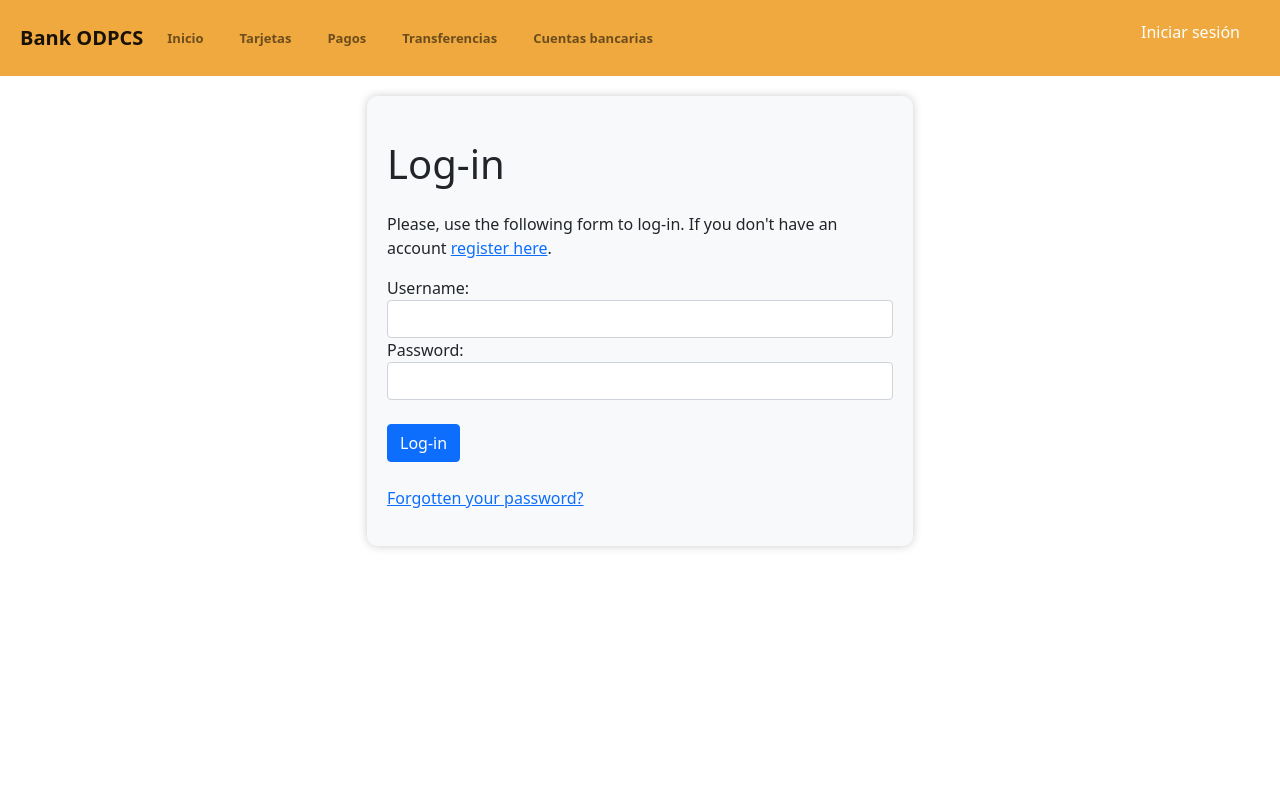
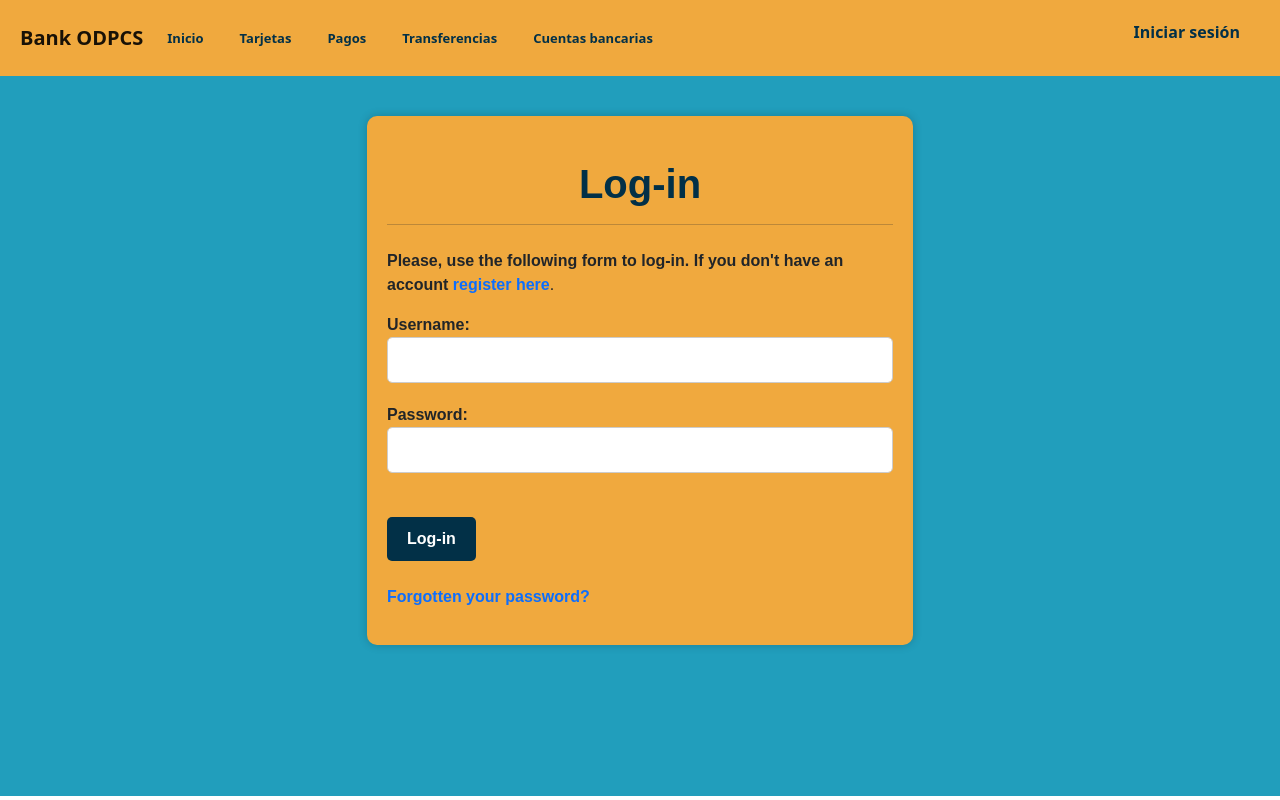
Before and after one commit to yhorm4884/Bank-DAW, a Django app: page /client/login/ in a window 1280 px wide. Run offline with Django 4.2, Linux system fonts and the light colour scheme.

Commit message:
CSS Base.html + Login.html

```diff
--- a/clients/static/css/base.css
+++ b/clients/static/css/base.css
@@ -1,8 +1,9 @@
 body {
     font-family: Arial, sans-serif;
-    background-color: #fff;
+    background-color: #219ebc;
     margin: 0;
     padding: 0;
+    height: 100%;
 }
 
 header {
@@ -45,8 +46,9 @@ nav a:hover {
 }
 
 .user a {
-    color: #fff;
+    color: #023047;
     text-decoration: none;
+    font-weight: bold;
 }
 
 .user a:hover {
@@ -96,6 +98,10 @@ nav a:hover {
     font-size: 36px;
     margin-left: 50px;
 }
+
+#navbarNav ul li a{
+    color: #023047;
+}
 .openbtn {
     font-size: 20px;
     cursor: pointer;
@@ -142,3 +148,57 @@ ul.messagelist li {
     margin-top: 20px; /* Añade margen superior */
     /* Otros estilos personalizados según tus preferencias */
   }
+
+  main {
+    background-color: #219EBC;
+    height: 90vh;
+  }
+
+  /* Center the login form */
+  .login-form-login {
+    font-family: Arial, sans-serif;
+    margin-top: 40px;
+    background-color: #f0a93e;
+  }
+
+  .login-form-login h1 {
+    text-align: center;
+    font-weight: bold;
+    color: #023047;
+  }
+
+  .login-form-login .alert {
+    background-color: #f8d7da;
+    color: #721c24;
+    padding: 10px;
+    border-radius: 5px;
+  }
+
+  .login-form-login .form-group {
+    margin-bottom: 20px;
+  }
+
+  .login-form-login input[type="text"],
+  .login-form-login input[type="password"] {
+    width: 100%;
+    padding: 10px;
+    border: 1px solid #ccc;
+    border-radius: 5px;
+  }
+
+  .login-form-login button {
+    padding: 10px 20px;
+    background-color: #023047;
+    color: #fff;
+    border: none;
+    border-radius: 5px;
+    cursor: pointer;
+  }
+
+  .login-form-login button:hover{
+    background-color: #126782;
+  }
+
+  .login-form-login .link {
+    text-decoration: none;
+  }
--- a/clients/templates/base.html
+++ b/clients/templates/base.html
@@ -38,7 +38,7 @@
     </nav>
     <span class="user">
       {% if request.user.is_authenticated %}
-      Hola <a href="{% url 'profile' %}">{{ request.user.client.first_name|default:request.user.username }}</a>,
+      Hola <a href="{% url 'profile' %}">{{ request.user.client.first_name|default:request.user.username }}</a> |
       <a href="{% url 'logout' %}">Cerrar sesión</a>
       {% else %}
       <a href="{% url 'login' %}">Iniciar sesión</a>
--- a/clients/templates/client/login.html
+++ b/clients/templates/client/login.html
@@ -1,41 +1,46 @@
 {% extends "base.html" %}
+{% load static %}
+<head>
+  <link type="text/css" href="{% static "css/style.css" %}" rel="stylesheet">
 
-{% block title %}Log-in{% endblock %}
+</head>
+{% block title %} Log-in{% endblock %}
 
 {% block content %}
   <div class="container">
     <div class="row ">
       <div class="col-md-6 offset-md-3">
 
-        <div class="login-form custom-row">
-          <h1 class="mt-4">Log-in</h1>
+        <div class="login-form-login custom-row">
+          <h1 class="mt-4"> <strong> Log-in </strong> </h1>
+          <hr>
         {% if form.errors %}
           <div class="alert alert-danger">
             Your username and password didn't match. Please try again.
           </div>
         {% else %}
           <p class="mt-4">
-            Please, use the following form to log-in.
-            If you don't have an account <a href="{% url "client_register" %}" class="link">register here</a>.
+            <strong><b>Please, use the following form to log-in.
+            If you don't have an account <a href="{% url "client_register" %}" class="link">register here</a></b></strong>.
           </p>
         {% endif %}
           <form action="{% url 'login' %}" method="post">
             {% csrf_token %}
             <div class="form-group">
-              {{ form.username.label_tag }}
+              <strong><b>{{ form.username.label_tag }}</strong></b>
               {{ form.username }}
             </div>
             <div class="form-group">
-              {{ form.password.label_tag }}
+              <strong><b>{{ form.password.label_tag }}</strong></b>
               {{ form.password }}
             </div>
             <input type="hidden" name="next" value="{{ next }}" />
           </br>
-            <button type="submit" class="btn btn-primary">Log-in</button>
+            <button type="submit" class="btn btn-primary"><strong><b>Log-in</strong></b></button>
           </form>
           <p class="mt-4">
             <a href="{% url "password_reset" %}" class="link">
-              Forgotten your password?
+              <strong><b>Forgotten your password?</strong></b>
             </a>
           </p>
         </div>
--- a/clients/urls.py
+++ b/clients/urls.py
@@ -1,14 +1,18 @@
-from django.urls import path, include
+from django.conf import settings
+from django.conf.urls.static import static
+from django.urls import include, path
 
 from . import views
 
 urlpatterns = [
     path('login/', views.client_login, name='login'),
     path('register/', views.register, name='client_register'),
-    path('',views.dashboard, name='home'),
+    path('', views.dashboard, name='home'),
     path('', include('django.contrib.auth.urls')),
     path('profile/', views.profile, name='profile'),
     path('edit/', views.edit, name='edit'),
     path('deactivate/', views.deactivate_account, name='deactivate'),
     path('reactivate/<str:token>/', views.reactivate_account, name='reactivate'),
 ]
+if settings.DEBUG:
+    urlpatterns += static(settings.STATIC_URL, document_root=settings.STATIC_ROOT)
```
Also changed, not shown: clients/static/css/style.css (added, +39 -0 lines).
